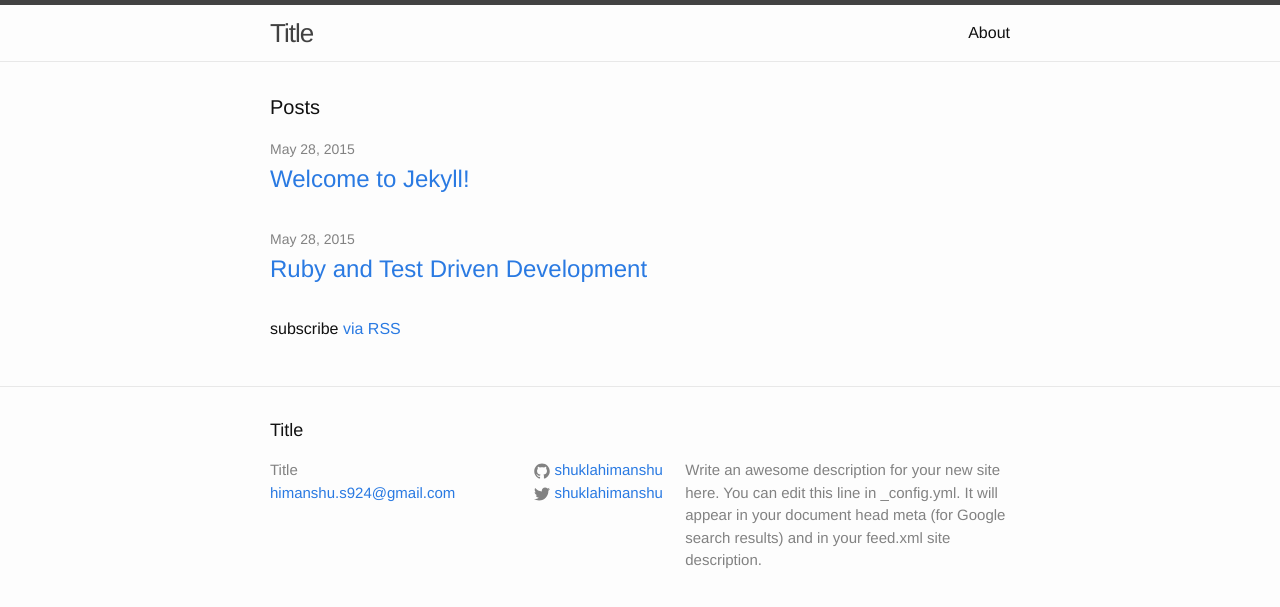
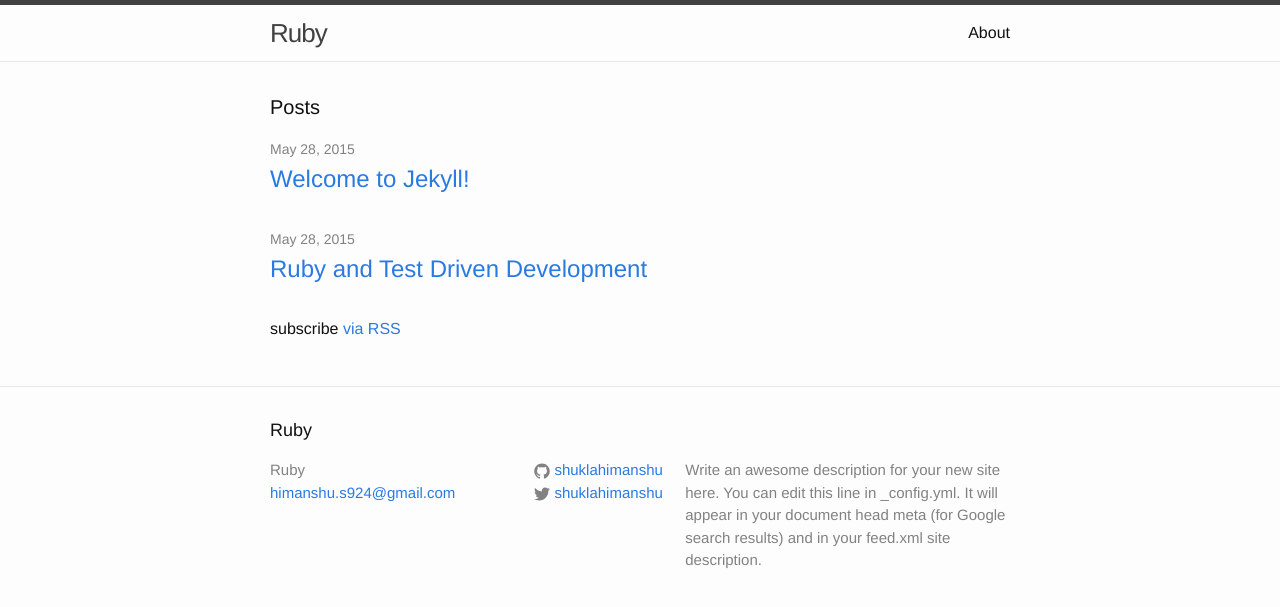
Before and after one commit to shuklahimanshu/shuklahimanshu.github.io, a Jekyll site: the page built from index.html, in a window 1280 px wide. Shown: the top 607 px of the page. Built offline with Jekyll 4.4.1, drawn with Linux system fonts in a browser that asks for light colours.

```diff
--- a/_config.yml
+++ b/_config.yml
@@ -1,5 +1,5 @@
 # Site settings
-title: Title
+title: Ruby
 email: himanshu.s924@gmail.com
 description: > # this means to ignore newlines until "baseurl:"
   Write an awesome description for your new site here. You can edit this
```
